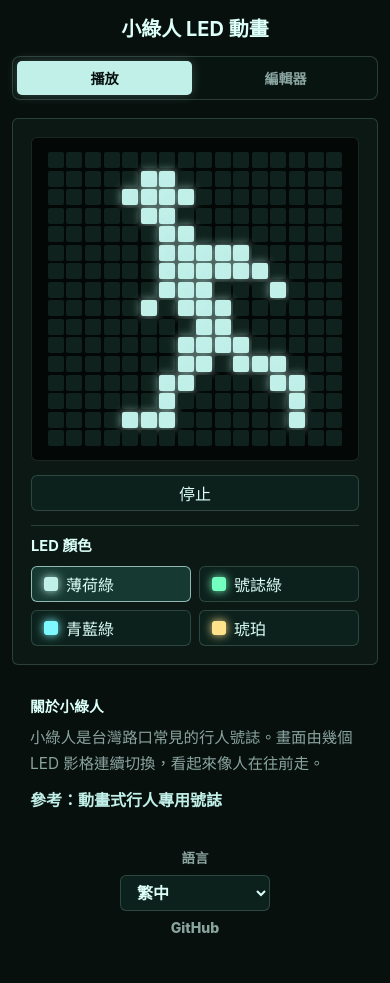
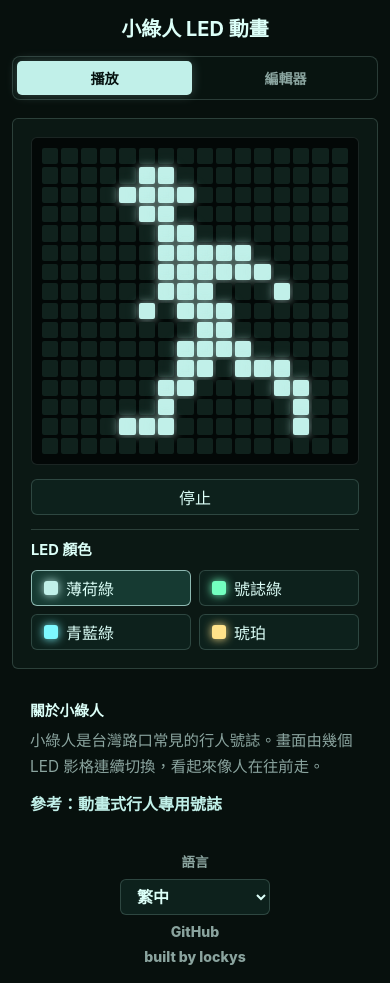
Before and after one commit to lockys/taiwan-green-pedestian, a React (Vite) app: page / in a window 390 px wide. Before the commit the page ends 954 px from the top, so only its background shows below. Built offline with nearby package versions, Linux system fonts and the light colour scheme.

Commit message:
Fix mobile layout and update footer links

```diff
--- a/src/App.jsx
+++ b/src/App.jsx
@@ -473,6 +473,14 @@ export default function App() {
         >
           {t('github')}
         </a>
+        <a
+          className="github-link"
+          href="https://github.com/lockys"
+          target="_blank"
+          rel="noreferrer"
+        >
+          built by lockys
+        </a>
       </footer>
     </div>
   );
--- a/src/styles.css
+++ b/src/styles.css
@@ -577,6 +577,25 @@ textarea:focus-visible,
     min-height: 0;
   }
 
+  .matrix-panel {
+    width: 100%;
+    max-width: 100%;
+    padding: 10px;
+  }
+
+  .led-grid {
+    grid-template-columns: repeat(16, minmax(0, 1fr));
+    grid-template-rows: repeat(16, 1fr);
+    width: 100%;
+    aspect-ratio: 1;
+    gap: 3px;
+  }
+
+  .led {
+    width: auto;
+    height: auto;
+  }
+
   .matrix-text {
     min-height: 260px;
     font-size: 0.82rem;
```
